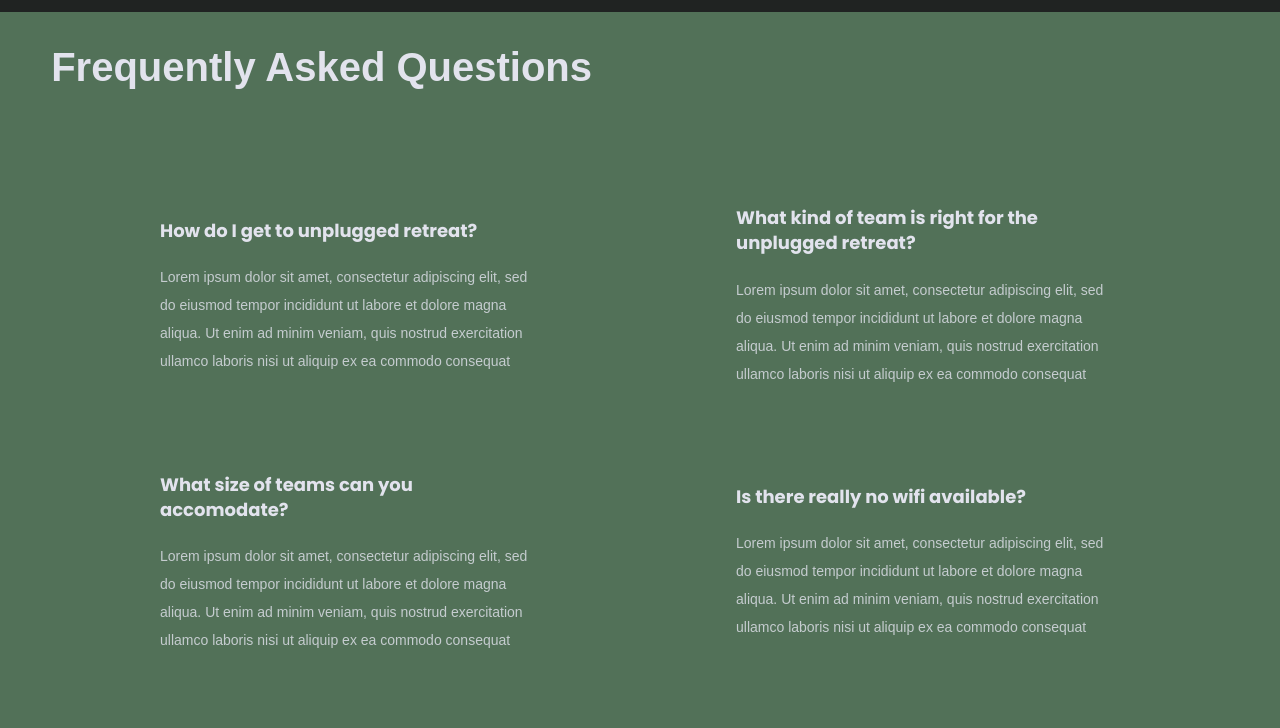
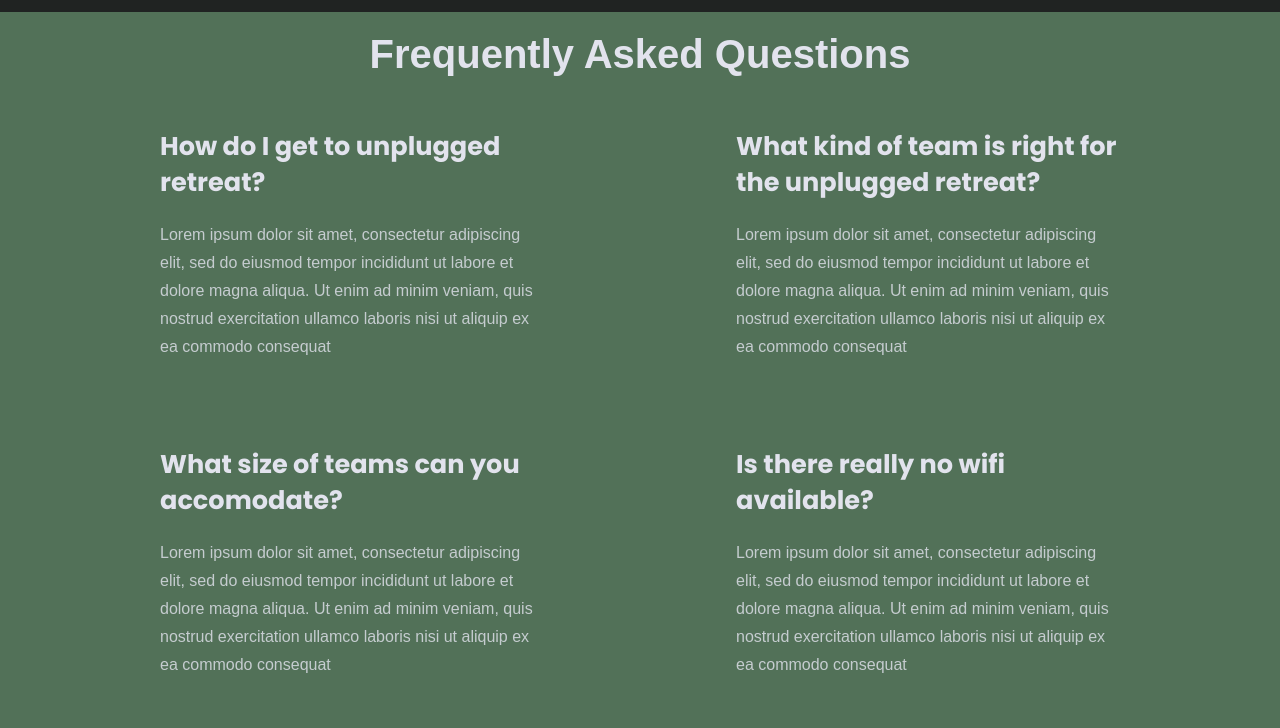
Before and after one commit to Alexzander29/unplugged-skillcrush, a website: page faqs/index.html in a window 1280 px wide. Shown: the part 72-800 px from the top of the page. Drawn offline with Linux system fonts and the light colour scheme.

Commit message:
finishing touches

```diff
--- a/css/main.css
+++ b/css/main.css
@@ -110,6 +110,10 @@ a {
   color:#e2e3ed;
   text-decoration: none;
 }
+
+.hero-area h1 {
+  font-size: 3.5em;
+}
 h1 {
   text-transform: capitalize;
   font-size: 2.5em;
@@ -117,19 +121,19 @@ h1 {
 
 h2 {
   font-family: 'Poppins', sans-serif;
-  font-size: 1.875em;
+  font-size: 2em;
 }
 
 h3,
 h4 {
   font-family: 'Poppins', sans-serif;
-  font-size: 1.125em;
+  font-size: 1.6em;
   margin: 20px 0;
 }
 
 p {
   color: #c5cccf;
-  font-size: .875em;
+  font-size: 1em;
   line-height: 1.75rem;
 }
 
@@ -344,19 +348,20 @@ aside {
   justify-content: center;
   align-items: center;
   flex-flow: row wrap;
-  flex-direction: column;
+
+
 }
 .faq .content-wrapper {
   display: flex;
   justify-content: center;
   align-items: center;
   flex-flow: row wrap;
+  margin:0;
 }
 
 .faq h1 {
-  align-self: flex-start;
-  margin-bottom: 40px;
-  margin-left:4%;
+  text-align: left;
+  margin-top:14px;
 }
 
 .faq-content {
@@ -545,6 +550,7 @@ input[type=button] {
     display: flex;
     justify-content: space-between;
 
+
   }
   .faq .faq-content {
     width:40%;
--- a/faqs/index.html
+++ b/faqs/index.html
@@ -29,7 +29,7 @@
 
 <header>
     <div class="content-wrapper">
-      <a href="#">
+      <a href="../index.html">
         <img src="../img/unpluggedlogo.png" alt="unplugged logo">
       </a>
       <div class="header-divider"></div>
```
Also changed, not shown: about/index.html (+1 -1 lines).
